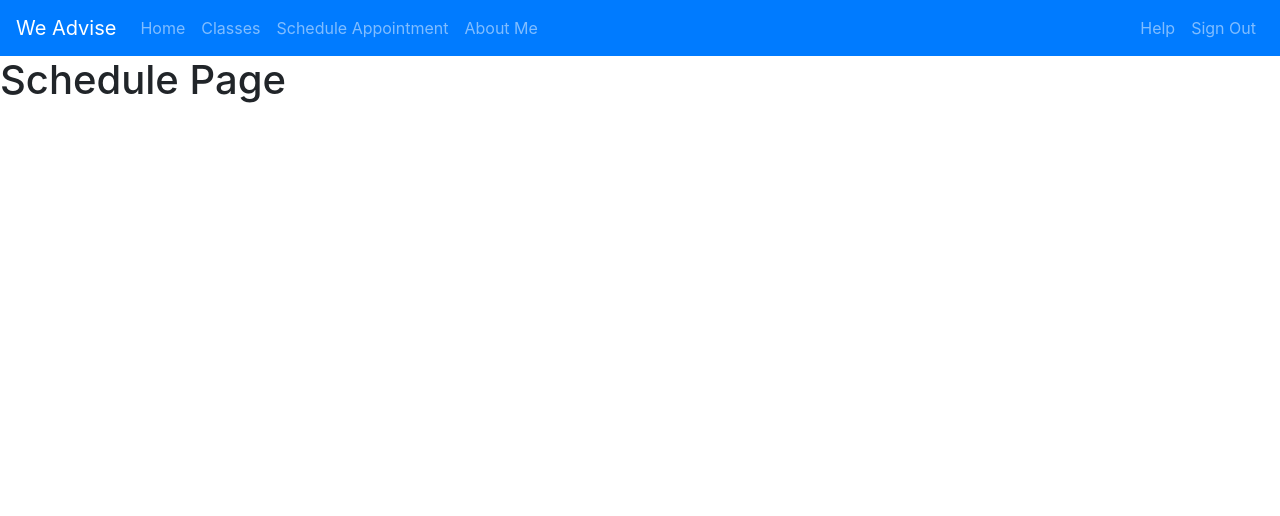
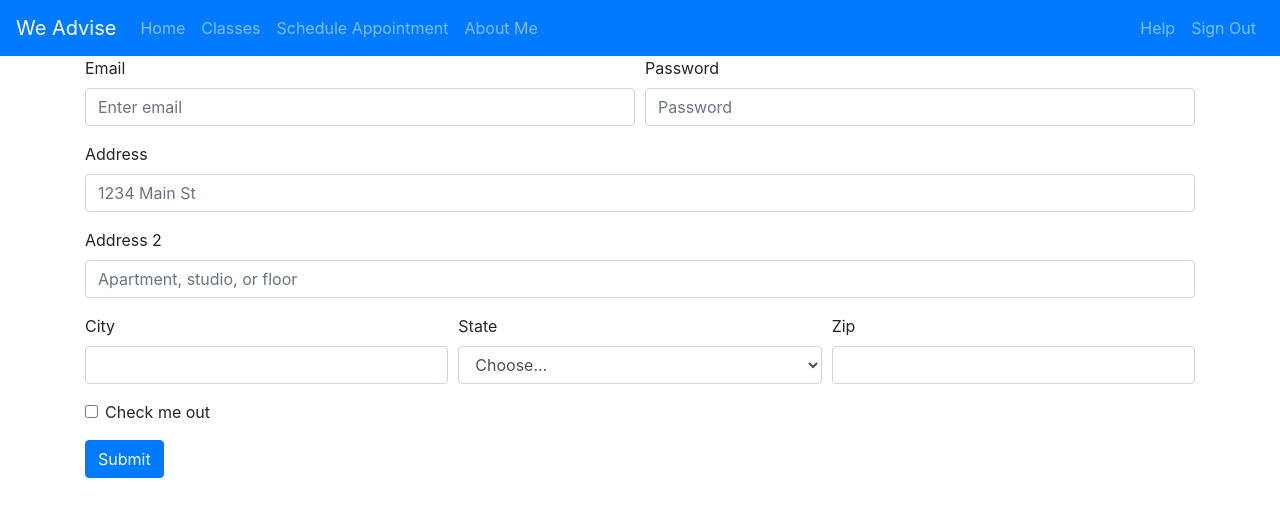
Before and after one commit to dongqingye7/WeAdvise, a React (Create React App) app: page /schedule in a window 1280 px wide. Shown: the top 516 px of the page. Built offline with nearby package versions, Linux system fonts and the light colour scheme.

Commit message:
Added Add-Course-function in Classes Page

```diff
--- a/src/Components/Classes/CourseChecklist.js
+++ b/src/Components/Classes/CourseChecklist.js
@@ -3,15 +3,10 @@ import CourseListApp from './CourseListApp';
 import Container from 'react-bootstrap/Container'
 
 function CourseChecklist() {
-    var todoItems = [];
-    todoItems.push({index: 1, value: "CSE 1105 INTRODUCTION TO CSE", done: false});
-    todoItems.push({index: 2, value: "CSE 1320 Intermediate Programming", done: true});
-    todoItems.push({index: 3, value: "CSE 1325 Object-Oriented Programming", done: true});
-
     return (
       <div className="CourseChecklist">
         <Container>
-            <CourseListApp initItems={todoItems}/>
+            <CourseListApp/>
         </Container>
 
       </div>
--- a/src/Components/Classes/CourseListApp.js
+++ b/src/Components/Classes/CourseListApp.js
@@ -2,6 +2,16 @@ import React from 'react';
 import './style.css';
 import IconButton from '@material-ui/core/IconButton';
 import DeleteIcon from '@material-ui/icons/Delete';
+import Button from 'react-bootstrap/Button';
+import Row from 'react-bootstrap/Row';
+import Col from 'react-bootstrap/Col';
+import Container from 'react-bootstrap/Container';
+
+var course1 = {index: 1, courseName:"CSE 1105 Introduction to CSE", checked: false};
+var course2 = {index: 2, courseName:"CSE 1320 Intermediate Programming", checked: false};
+var course3 = {index: 3, courseName:"CSE 1325 Object-Oriented Programming", checked: false};
+
+var AllCourses=[course1, course2, course3];
 
 class CourseListApp extends React.Component {
   constructor (props){
@@ -10,55 +20,81 @@ class CourseListApp extends React.Component {
       AllCourses: AllCourses
     };
     this.deleteCourse = this.deleteCourse.bind(this);
+    this.addCourse = this.addCourse.bind(this);
+    this.checkCourse=this.checkCourse.bind(this);
   }
 
   deleteCourse(index){
     AllCourses.splice(index,1);
-    this.setState(AllCourses=this.state.AllCourses);
+    this.setState({AllCourses: this.state.AllCourses});
   }
+
+  addCourse(courseName){
+    AllCourses.push({
+      index: AllCourses.length+1,
+      courseName: courseName.courseName,
+      checked: false
+    });
+    this.setState({AllCourses: AllCourses});
+  }
+
+  checkCourse(index){
+    console.log(AllCourses)
+    var course = AllCourses.splice(index, 1);
+    course[0].checked = !course[0].checked;
+    AllCourses.splice(index, 0, course[0]);
+    console.log(AllCourses)
+    this.setState({AllCourses: AllCourses});
+  }
+
   render (){
     return (
-      <div>
+      <Container>
         <AppJumbotron title="Course Checklist" />
-        <ItemList deleteCourse={this.deleteCourse}/>
+        <Row>
+          <Col>
+            <ItemList AllCourses={AllCourses} deleteCourse={this.deleteCourse} checkCourse={this.checkCourse}/>
+          </Col>
+        </Row>
         <br />
-        <br />
-        <br />
+        <Row>
+          <Col>
+            <CourseForm  addCourse={this.addCourse}/>
+            <br />
+          </Col>
+
+        </Row>
         <CourseCount count={AllCourses.length} />
-      </div>
+      </Container>
     );
   }
 }
 
+
+
+
 class Item extends React.Component {
   constructor (props){
     super (props);
-    this.state = {
-      checked: false
-    };
-
-    this.handleClick = this.handleClick.bind(this);
+    this.checkClick = this.checkClick.bind(this);
     this.deleteClick = this.deleteClick.bind(this);
   }
-  handleClick (e){
-    this.setState({
-      checked: !this.state.checked
-    });
-
+  checkClick (){
+    var index = parseInt(this.props.index);
+    this.props.checkCourse(index);
   }
 
   deleteClick(){
     var index = parseInt(this.props.index);
-    console.log(index);
     this.props.deleteCourse(index);
+  }
 
-  }
   render (){
-    let text = this.state.checked ? <strike>{this.props.courseName}</strike> : this.props.courseName;
+    let text = this.props.item.checked ? <strike>{this.props.item.courseName}</strike> : this.props.item.courseName;
     return (
         <div className="row">
           <div className="col-md-12">
-            <input type="checkbox" onClick={this.handleClick} />&nbsp;{text}&nbsp;
+    <input type="checkbox" onChange={this.checkClick} />&nbsp;{text}&nbsp;
             <IconButton aria-label="delete" onClick={this.deleteClick}>
               <DeleteIcon />
             </IconButton>
@@ -69,22 +105,47 @@ class Item extends React.Component {
   }
 }
 
-var course1 = "CSE 1105 Introduction to CSE";
-var course2 = "CSE 1320 Intermediate Programming";
-var course3 = "CSE 1325 Object-Oriented Programming";
-
-var AllCourses = [course1, course2, course3];
 
 class ItemList extends React.Component {
 
   render (){
-    var courses = AllCourses.map((course, index)=>{
-        return(
-          <Item key={index} courseName={course} deleteCourse={this.props.deleteCourse}/>
+    var courses = this.props.AllCourses.map((course, index)=>{
+      return(
+          <Item key={index} item={course} index={index} deleteCourse={this.props.deleteCourse} checkCourse={this.props.checkCourse}/>
         );
     });
     return(
       <ul>{courses}</ul>
+    );
+  }
+}
+
+class CourseForm extends React.Component {
+  constructor(props) {
+    super(props);
+    this.handleSubmit = this.handleSubmit.bind(this);
+  }
+  componentDidMount() {
+    this.refs.courseName.focus();
+  }
+
+  handleSubmit(event) {
+    event.preventDefault();
+    var courseName = this.refs.courseName.value;
+    if(courseName) {
+      this.props.addCourse({courseName});
+      this.refs.form.reset();
+    }
+  }
+  render() {
+    return (
+      <form ref="form" onSubmit={this.handleSubmit}>
+        <label>
+          Add a course: <br></br>
+          <input type="text" ref="courseName" placeholder="Course Name" />
+        </label>&nbsp;
+        <Button variant="primary" type="submit">Submit</Button>
+      </form>
     );
   }
 }
--- a/src/Components/Schedule/Schedule.js
+++ b/src/Components/Schedule/Schedule.js
@@ -1,9 +1,13 @@
 import React from 'react';
+import Container from 'react-bootstrap/Container'
+import ScheduleForm from './ScheduleForm.js';
 
 function Schedule() {
   return (
     <div className="Schedule">
-      <h1>Schedule Page</h1>
+      <Container>
+        <ScheduleForm />
+      </Container>
     </div>
   );
 }
--- /dev/null
+++ b/src/Components/Schedule/ScheduleForm.js
@@ -0,0 +1,70 @@
+import React, { Component } from 'react';
+import Form from 'react-bootstrap/Form';
+import Button from 'react-bootstrap/Button';
+import Col from 'react-bootstrap/Col';
+
+
+
+class ScheduleForm extends Component {
+    constructor(props) {
+        super(props);
+        this.state = {  }
+    }
+    render() {
+        return (
+            <Form>
+            <Form.Row>
+                <Form.Group as={Col} controlId="formGridEmail">
+                <Form.Label>Email</Form.Label>
+                <Form.Control type="email" placeholder="Enter email" />
+                </Form.Group>
+
+                <Form.Group as={Col} controlId="formGridPassword">
+                <Form.Label>Password</Form.Label>
+                <Form.Control type="password" placeholder="Password" />
+                </Form.Group>
+            </Form.Row>
+
+            <Form.Group controlId="formGridAddress1">
+                <Form.Label>Address</Form.Label>
+                <Form.Control placeholder="1234 Main St" />
+            </Form.Group>
+
+            <Form.Group controlId="formGridAddress2">
+                <Form.Label>Address 2</Form.Label>
+                <Form.Control placeholder="Apartment, studio, or floor" />
+            </Form.Group>
+
+            <Form.Row>
+                <Form.Group as={Col} controlId="formGridCity">
+                <Form.Label>City</Form.Label>
+                <Form.Control />
+                </Form.Group>
+
+                <Form.Group as={Col} controlId="formGridState">
+                <Form.Label>State</Form.Label>
+                <Form.Control as="select" value="Choose...">
+                    <option>Choose...</option>
+                    <option>...</option>
+                </Form.Control>
+                </Form.Group>
+
+                <Form.Group as={Col} controlId="formGridZip">
+                <Form.Label>Zip</Form.Label>
+                <Form.Control />
+                </Form.Group>
+            </Form.Row>
+
+            <Form.Group id="formGridCheckbox">
+                <Form.Check type="checkbox" label="Check me out" />
+            </Form.Group>
+
+            <Button variant="primary" type="submit">
+                Submit
+            </Button>
+            </Form>
+        );
+    }
+}
+
+export default ScheduleForm;
```
Also changed, not shown: src/Components/Classes/CourseListApp1.js (deleted, +0 -132 lines).
